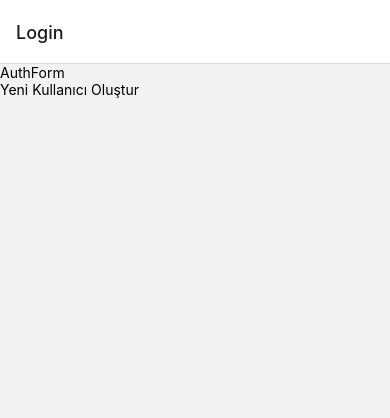
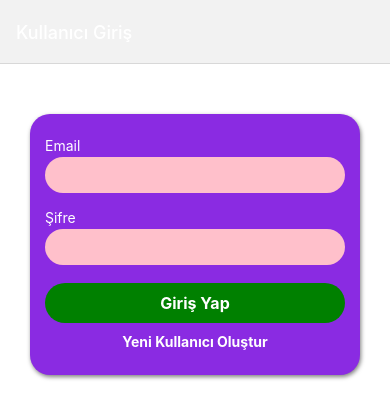
Before and after one commit to furkan-dogu/Auth, a React Native app: screen /Login in a window 390 px wide. Shown: the top 418 px of the page. Built offline with nearby package versions, Linux system fonts and the light colour scheme.

Commit message:
css düzenlemeleri yapıldı

```diff
--- a/App.js
+++ b/App.js
@@ -1,6 +1,6 @@
 import { StyleSheet } from "react-native";
-import { NavigationContainer } from '@react-navigation/native';
-import { createNativeStackNavigator } from '@react-navigation/native-stack';
+import { NavigationContainer } from "@react-navigation/native";
+import { createNativeStackNavigator } from "@react-navigation/native-stack";
 import LoginScreen from "./screens/LoginScreen";
 import SignUpScreen from "./screens/SignUpScreen";
 
@@ -8,11 +8,27 @@ const Stack = createNativeStackNavigator();
 
 function NormalStack() {
   return (
-    <Stack.Navigator>
-      <Stack.Screen name="Login" component={LoginScreen} />
+    <Stack.Navigator
+      screenOptions={{
+        headerStyle: {
+          backgroundColor: "bluviolet",
+        },
+        headerTintColor: "white",
+        contentStyle: {
+          backgroundColor: "white",
+        },
+      }}
+    >
+      <Stack.Screen
+        name="Login"
+        component={LoginScreen}
+        options={{
+          headerTitle: "Kullanıcı Giriş",
+        }}
+      />
       <Stack.Screen name="Signup" component={SignUpScreen} />
     </Stack.Navigator>
-  )
+  );
 }
 
 export default function App() {
--- a/components/AuthContent.jsx
+++ b/components/AuthContent.jsx
@@ -1,11 +1,11 @@
-import { StyleSheet, Text, View } from 'react-native'
+import { StyleSheet, View } from 'react-native'
 import React from 'react'
 import AuthForm from './AuthForm'
 import ButtonWhite from './ButtonWhite'
 
 export default function AuthContent({ isLogin }) {
   return (
-    <View>
+    <View style={styles.container}>
       <AuthForm isLogin={isLogin} />
       <View>
         <ButtonWhite>
@@ -16,4 +16,17 @@ export default function AuthContent({ isLogin }) {
   )
 }
 
-const styles = StyleSheet.create({})
+const styles = StyleSheet.create({
+    container: {
+        backgroundColor: "blueviolet",
+        marginTop: 50,
+        marginHorizontal: 30,
+        padding: 15,
+        borderRadius: 20,
+        elevation: 4,
+        shadowColor: "black",
+        shadowOffset: { width: 1, height: 2 },
+        shadowOpacity: 0.5,
+        shadowRadius: 4
+    }
+})
--- a/components/AuthForm.jsx
+++ b/components/AuthForm.jsx
@@ -1,12 +1,49 @@
-import { StyleSheet, Text, View } from 'react-native'
-import React from 'react'
+import { StyleSheet, View } from "react-native";
+import React, { useState } from "react";
+import Input from "./Input";
+import Button from "./Button";
 
 export default function AuthForm({ isLogin }) {
+  const [enteredEmail, setEnteredEmail] = useState("");
+  const [enteredPassword, setEnteredPassword] = useState("");
+
+  function updateInput(inputType, enteredValue) {
+    switch (inputType) {
+      case "email":
+        setEnteredEmail(enteredValue);
+        break;
+
+      case "password":
+        setEnteredPassword(enteredValue)
+        break
+    }
+  }
+
   return (
     <View>
-      <Text>AuthForm</Text>
+      <Input
+        label="Email"
+        keyboardType="email-adress"
+        onUpdateValue={updateInput.bind(this, "email")}
+        value={enteredEmail}
+      />
+      <Input
+        label="Şifre"
+        secure
+        onUpdateValue={updateInput.bind(this, "password")}
+        value={enteredPassword}
+      />
+      <View style={styles.buttons}>
+        <Button>
+            {isLogin ? "Giriş Yap" : "Kaydol"}
+        </Button>
+      </View>
     </View>
-  )
+  );
 }
 
-const styles = StyleSheet.create({})
+const styles = StyleSheet.create({
+    buttons: {
+        marginTop: 10
+    }
+});
--- /dev/null
+++ b/components/Button.jsx
@@ -0,0 +1,31 @@
+import { Pressable, StyleSheet, Text, View } from "react-native";
+import React from "react";
+
+export default function Button({ children }) {
+  return (
+    <Pressable style={({pressed}) => [styles.button, pressed && styles.pressed]}>
+      <View>
+        <Text style={styles.text}>{children}</Text>
+      </View>
+    </Pressable>
+  );
+}
+
+const styles = StyleSheet.create({
+    button: {
+        backgroundColor: "green",
+        paddingVertical: 10,
+        borderRadius: 20
+    },
+
+    pressed: {
+        opacity: 0.5
+    },
+
+    text: {
+        textAlign: "center",
+        color: "white",
+        fontSize: 16,
+        fontWeight: "bold"
+    }
+});
--- a/components/ButtonWhite.jsx
+++ b/components/ButtonWhite.jsx
@@ -1,12 +1,29 @@
-import { StyleSheet, Text, View } from 'react-native'
+import { Pressable, StyleSheet, Text, View } from 'react-native'
 import React from 'react'
 
 export default function ButtonWhite({ children }) {
-  return (
-    <View>
-      <Text>{ children }</Text>
-    </View>
-  )
+    return (
+        <Pressable style={({pressed}) => [styles.button, pressed && styles.pressed]}>
+          <View>
+            <Text style={styles.text}>{children}</Text>
+          </View>
+        </Pressable>
+      );
 }
 
-const styles = StyleSheet.create({})
+const styles = StyleSheet.create({
+    button: {
+        paddingVertical: 10,
+        borderRadius: 20
+    },
+
+    pressed: {
+        opacity: 0.5
+    },
+
+    text: {
+        textAlign: "center",
+        color: "white",
+        fontWeight: "bold"
+    }
+});
--- /dev/null
+++ b/components/Input.jsx
@@ -0,0 +1,37 @@
+import { StyleSheet, Text, TextInput, View } from "react-native";
+import React from "react";
+
+export default function Input({ label, keyboardType, onUpdateValue, value, secure }) {
+  return (
+    <View style={styles.inputContainer}>
+      <Text style={styles.label}>{label}</Text>
+      <TextInput
+        style={styles.input}
+        autoCapitalize="none"
+        keyboardType={keyboardType}
+        onChangeText={onUpdateValue}
+        value={value}
+        secureTextEntry={secure}
+      />
+    </View>
+  );
+}
+
+const styles = StyleSheet.create({
+    inputContainer:{
+        marginVertical: 8
+    },
+
+    label:{
+        color: 'white',
+        marginBottom: 3
+    },
+
+    input: {
+        backgroundColor: "pink",
+        paddingVertical: 8,
+        paddingHorizontal: 10,
+        borderRadius: 20,
+        fontSize: 16
+    }
+});
--- a/screens/LoginScreen.jsx
+++ b/screens/LoginScreen.jsx
@@ -1,4 +1,4 @@
-import { StyleSheet, Text, View } from 'react-native'
+import { StyleSheet } from 'react-native'
 import React from 'react'
 import AuthContent from '../components/AuthContent'
 
```
